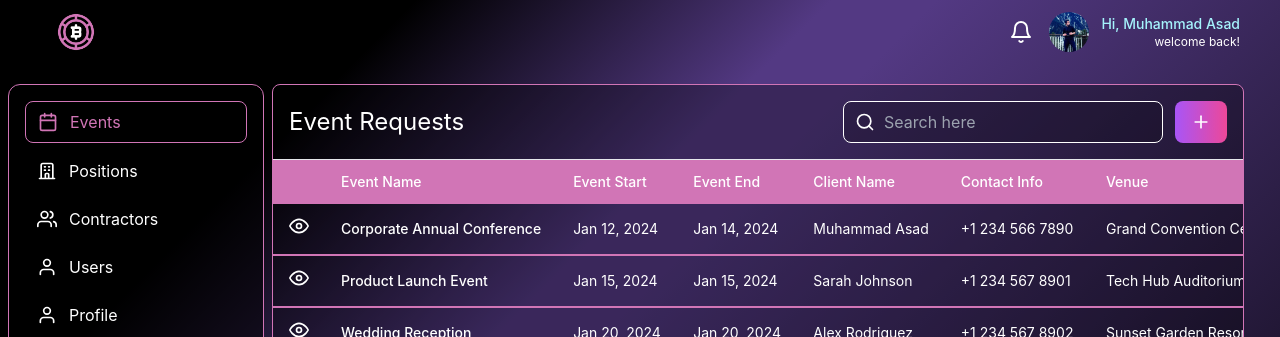
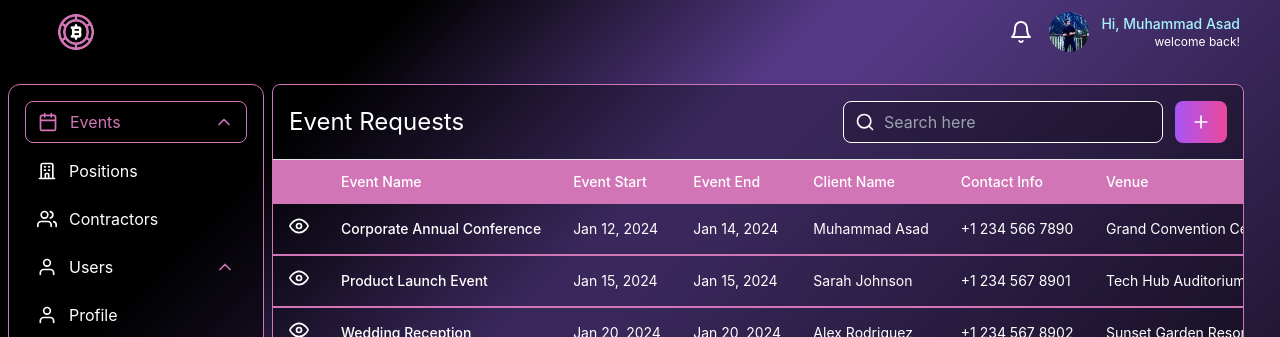
Before and after one commit to Sahilpuniyani08/Event-Project-1, a React (Vite) app: page /new-requests in a window 1280 px wide. Shown: the top 337 px of the page. Built offline with nearby package versions, Linux system fonts and the light colour scheme.

Commit message:
Update side bar

```diff
--- a/src/components/Sidebar.jsx
+++ b/src/components/Sidebar.jsx
@@ -36,8 +36,7 @@ import { menuItems } from '../constants/mockData';
 
       {/* Sidebar */}
       <div
-        className={`fixed left-0 top-0 h-full w-64 border bottom-2 bg-black/90 lg:bg-black/50 border-primary rounded-xl text-white transform transition-transform duration-300 z-50 ${
-          isOpen ? 'translate-x-0' : '-translate-x-full'
+        className={`fixed left-0 top-0 h-full w-64 border bottom-2 bg-black/90 lg:bg-black/50 border-primary rounded-xl text-white transform transition-transform duration-300 z-50 ${isOpen ? 'translate-x-0' : '-translate-x-full'
           } lg:translate-x-2 lg:static lg:z-auto`}
       >
         {/* Navigation Menu */}
@@ -53,15 +52,27 @@ import { menuItems } from '../constants/mockData';
                 <div key={item.id}>
                   <button
                     onClick={() => handleMenuClick(item)}
-                    className={`flex items-center space-x-3 px-3 py-2 rounded-lg transition-colors w-full text-left ${
-                      isActiveMain
-                        ? 'border-pimary text-primary border  border-primary'
+                    className={`flex items-center justify-between px-3 py-2 rounded-lg transition-colors w-full text-left ${isActiveMain
+                        ? 'border-pimary text-primary border border-primary'
                         : 'text-white hover:text-white/80'
                       }`}
                   >
+                    <span className="flex items-center space-x-3">
                       <Icon type={item.icon} size={20} />
                       <span>{item.label}</span>
+                    </span>
+
+                    {item.submenu && (
+                      <Icon
+                        type="chevronLeft"
+                        size={20}
+                        className={`text-primary transform transition-transform duration-200 ${openSubmenu === item.id ? '-rotate-90' : 'rotate-90'
+                          }`}
+                      />
+                    )}
                   </button>
+
+
 
                   {/* Submenu as Button List */}
                   {item.submenu && openSubmenu === item.id && (
@@ -72,8 +83,7 @@ import { menuItems } from '../constants/mockData';
                           <button
                             key={subItem.id}
                             onClick={() => handleSubmenuClick(subItem.id)}
-                            className={`block text-left w-full px-3 py-1 rounded-lg text-sm border-l-2 rounded-tl-none ${
-                              isSubActive
+                            className={`block text-left w-full px-3 py-1 rounded-lg text-sm border-l-2 rounded-tl-none ${isSubActive
                               ? 'text-primary  border-primary'
                               : 'text-white  hover:text-white/80 border-white'
                               }`}
```
Lines whose indentation alone changed are shown as unchanged.
